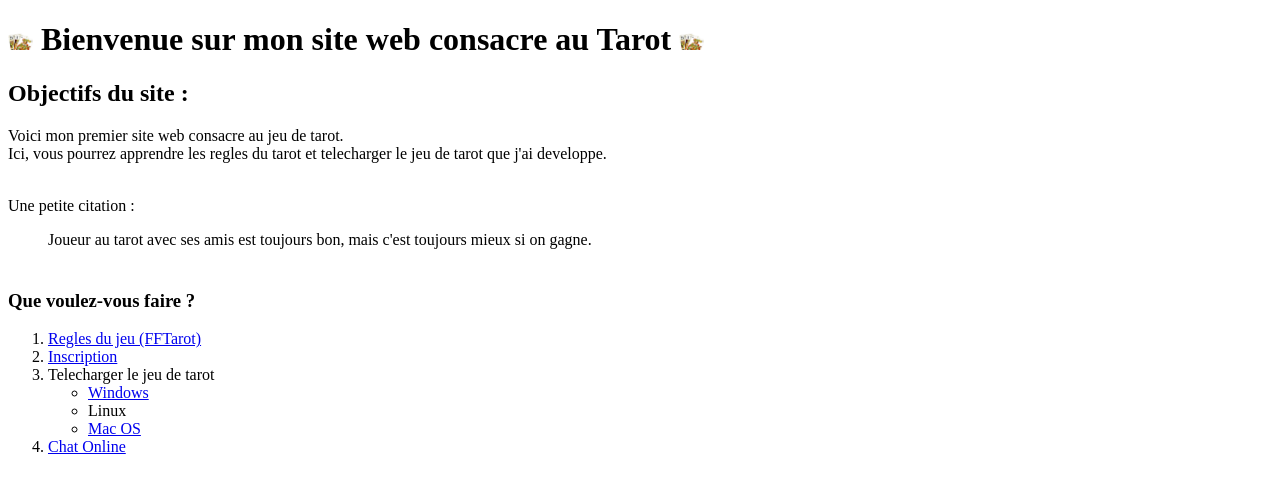
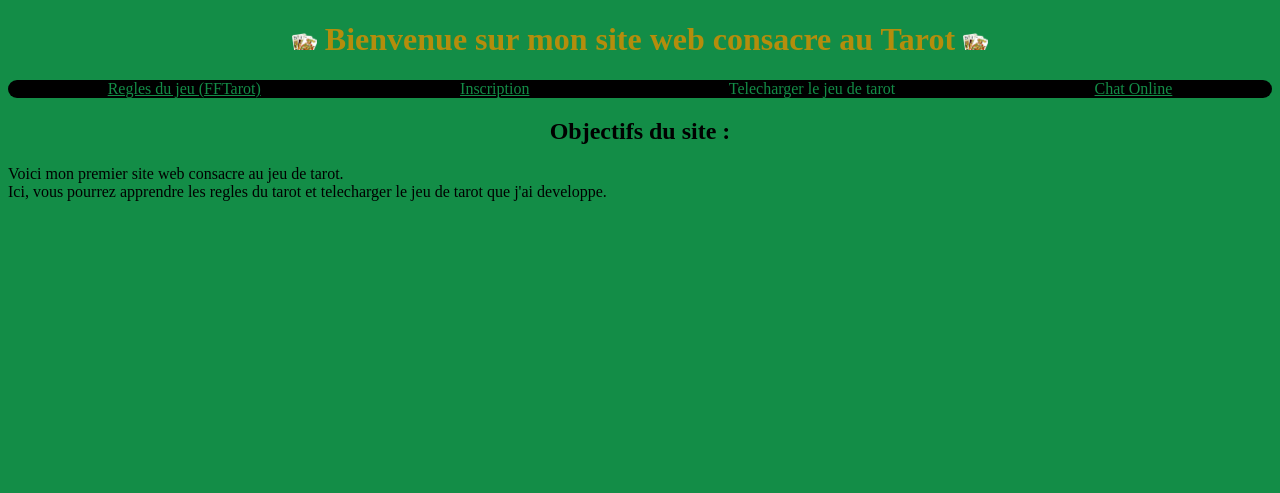
Before and after one commit to Delalandre-Clement/Tarot-Website, a PHP site: page / in a window 1280 px wide. Shown: the top 493 px of the page. Run offline with PHP 8.4, Linux system fonts and the light colour scheme.

Commit message:
Ajout du visuel

```diff
--- a/Visuel.css
+++ b/Visuel.css
@@ -8,3 +8,24 @@ h1{
     color: rgb(180, 141, 12);
     text-align: center;
 }
+
+h2{
+    text-align: center;
+}
+
+/* Mise ne page du Menu */
+#conteneur{
+    display: flex;
+    flex-direction: row;
+    justify-content: space-around;
+    background: black;
+    border-radius: 10px;
+}
+
+.element{
+    color: rgb(19,141,71);
+}
+
+a{
+    color: rgb(19,141,71);
+}
--- a/index.html
+++ b/index.html
@@ -1,36 +1,39 @@
 <!DOCTYPE HTML>
 <html>
     <head>
-
+            <link rel="stylesheet" href="Visuel.css" />
     </head>
 
     <!-- Page principale du site -->
     <body>
         <div id="body">
             <!-- Titre encadrés d'images -->
-            <h1><img src="Icone.png" width="25"></img> Bienvenue sur mon site web consacre au Tarot <img src="Icone.png" width="25"></h1>
+            <header>
+                <h1><img src="Icone.png" width="25"></img> Bienvenue sur mon site web consacre au Tarot <img src="Icone.png" width="25"></h1>
+
+                <!-- Menu -->
+                <div id="conteneur">
+                    <div class="element"><a href="http://www.fftarot.fr/assets/documents/R-RO201206.pdf">Regles du jeu (FFTarot)</a></div>
+                    <div class="element"><a href="./Inscription.html">Inscription</a></div>
+                    <div class="element">Telecharger le jeu de tarot</div>
+                        <!--
+                            <li><a href="./PageTelechargement">Windows</a></li>
+                            <li>Linux</li>
+                            <li><a href="https://www.apple.com/">Mac OS</a></li>
+                        -->
+                    <div class="element"><a href="./ChatPublic.php">Chat Online</a></div>
+
+
+                </div>
+
+            </header>
+
 
             <!-- Paragraphe de présentation du site -->
             <h2>Objectifs du site :<br></h2>
             <p>Voici mon premier site web consacre au jeu de tarot.<br/>Ici, vous pourrez apprendre les regles du tarot et telecharger le jeu de tarot que j'ai developpe.</p>
 
-            <!-- Citation -->
-            <p><br/>Une petite citation :</p>
-            <blockquote>Joueur au tarot avec ses amis est toujours bon, mais c'est toujours mieux si on gagne.</blockquote>
 
-            <!-- Menu -->
-            <h3><br>Que voulez-vous faire ?</h3>
-            <ol>
-                <li><a href="http://www.fftarot.fr/assets/documents/R-RO201206.pdf">Regles du jeu (FFTarot)</a></li>
-                <li><a href="./Inscription.html">Inscription</a></li>
-                <li>Telecharger le jeu de tarot</li>
-                    <ul>
-                        <li><a href="./PageTelechargement">Windows</a></li>
-                        <li>Linux</li>
-                        <li><a href="https://www.apple.com/">Mac OS</a></li>
-                    </ul>
-                <li><a href="./ChatPublic.php">Chat Online</a></li>
-            </ol>
         </div>
     </body>
 </html>
```
